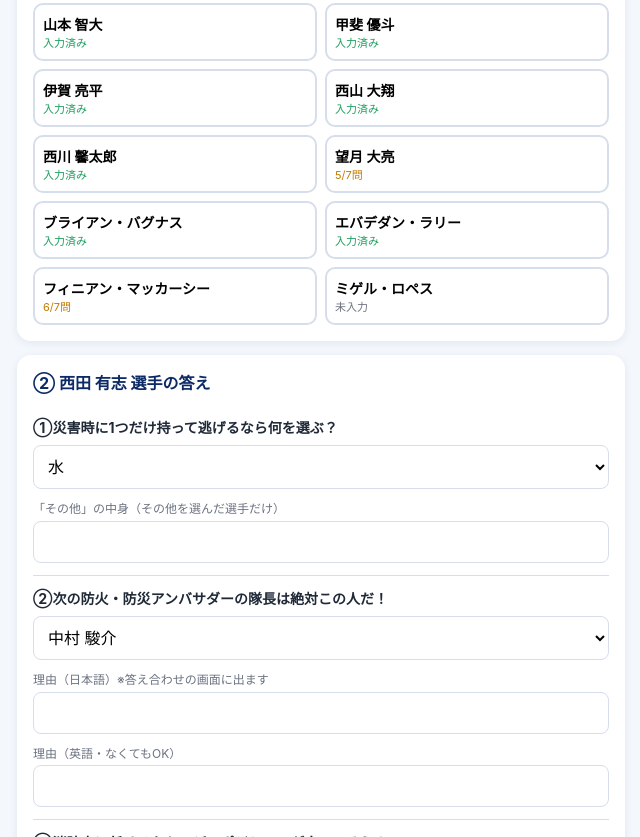
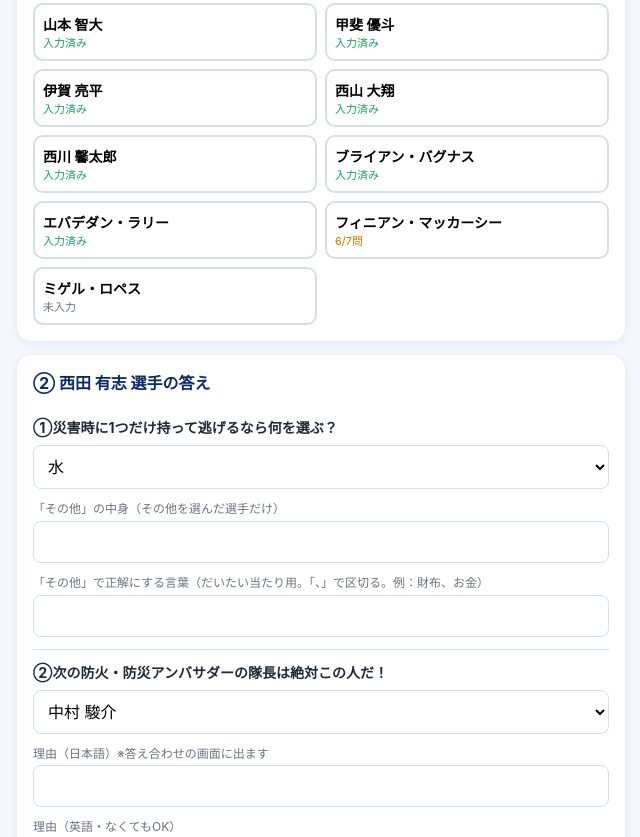
Before and after one commit to hnfire-collab/bluteon-quiz, a plain HTML site: page admin.html in a window 1280 px wide. Shown: the part 555-1392 px from the top of the page, without its empty margins (319-959 px from the left). Drawn offline with Linux system fonts and the light colour scheme.

Commit message:
Update admin.html

```diff
--- a/admin.html
+++ b/admin.html
@@ -83,7 +83,7 @@
 const PLAYERS = [
   "西田 有志","中村 駿介","富田 将馬","アントワーヌ・ブリザール","仲本 賢優",
   "山内 晶大","山本 智大","甲斐 優斗","伊賀 亮平","西山 大翔",
-  "西川 馨太郎","望月 大亮","ブライアン・バグナス","エバデダン・ラリー","フィニアン・マッカーシー","ミゲル・ロペス"
+  "西川 馨太郎","ブライアン・バグナス","エバデダン・ラリー","フィニアン・マッカーシー","ミゲル・ロペス"
 ];
 const QUESTIONS = [
   {id:"q1", type:"choice", text:"①災害時に1つだけ持って逃げるなら何を選ぶ？", options:["水","スマートフォン","懐中電灯","バレーボール","その他"]},
@@ -135,7 +135,9 @@ function renderForm(){
       <div class="sub"><span>理由（なくてもOK）</span>
       <input type="text" data-k="q7_reason" value="${esc(a.q7_reason)}"></div>`;
     if (q.id === "q1") html += `<div class="sub"><span>「その他」の中身（その他を選んだ選手だけ）</span>
-      <input type="text" data-k="q1_other" value="${esc(a.q1_other)}"></div>`;
+      <input type="text" data-k="q1_other" value="${esc(a.q1_other)}"></div>
+      <div class="sub"><span>「その他」で正解にする言葉（だいたい当たり用。「、」で区切る。例：財布、お金）</span>
+      <input type="text" data-k="q1_other_ok" value="${esc(a.q1_other_ok)}"></div>`;
     if (q.id === "q2") html += `<div class="sub"><span>理由（日本語）※答え合わせの画面に出ます</span>
       <input type="text" data-k="q2_reason" value="${esc(a.q2_reason)}"></div>
       <div class="sub"><span>理由（英語・なくてもOK）</span>
```
